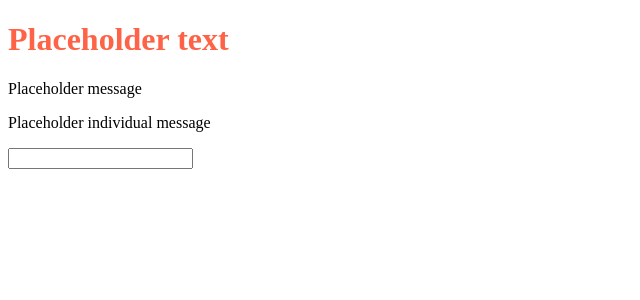
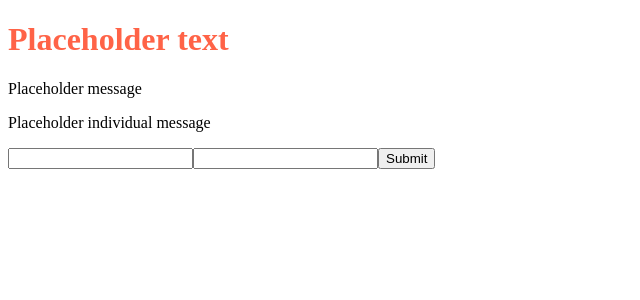
Before and after one commit to sylvansecrets/chattr, a React app in the folder client/: page / in a window 1280 px wide. Shown: the top 300 px of the page, without its empty margins (0-640 px from the left). Built offline with nearby package versions, Linux system fonts and the light colour scheme.

Commit message:
Name field now functions without preventing submission through addition of the submit button; \n Message field is cleared upon submission, but the name field is not. This is intended behaviour.

```diff
--- a/client/src/ChatBar.jsx
+++ b/client/src/ChatBar.jsx
@@ -6,7 +6,7 @@ class ChatBar extends React.Component {
     this.submitHandler = this.submitHandler.bind(this);
   }
   submitHandler(e){
-    console.log("I am here");
+    e.preventDefault();
     this.props.newMessage(this.messageInput.value);
     this.messageInput.value = '';
   }
@@ -14,7 +14,9 @@ class ChatBar extends React.Component {
     return (
       <div id='entry_bar'>
         <form onSubmit = {this.submitHandler}>
+          <input ref={el => this.nameInput = el} />
           <input ref={el => this.messageInput = el} />
+          <input type='submit' />
         </form>
       </div>
       )
```
